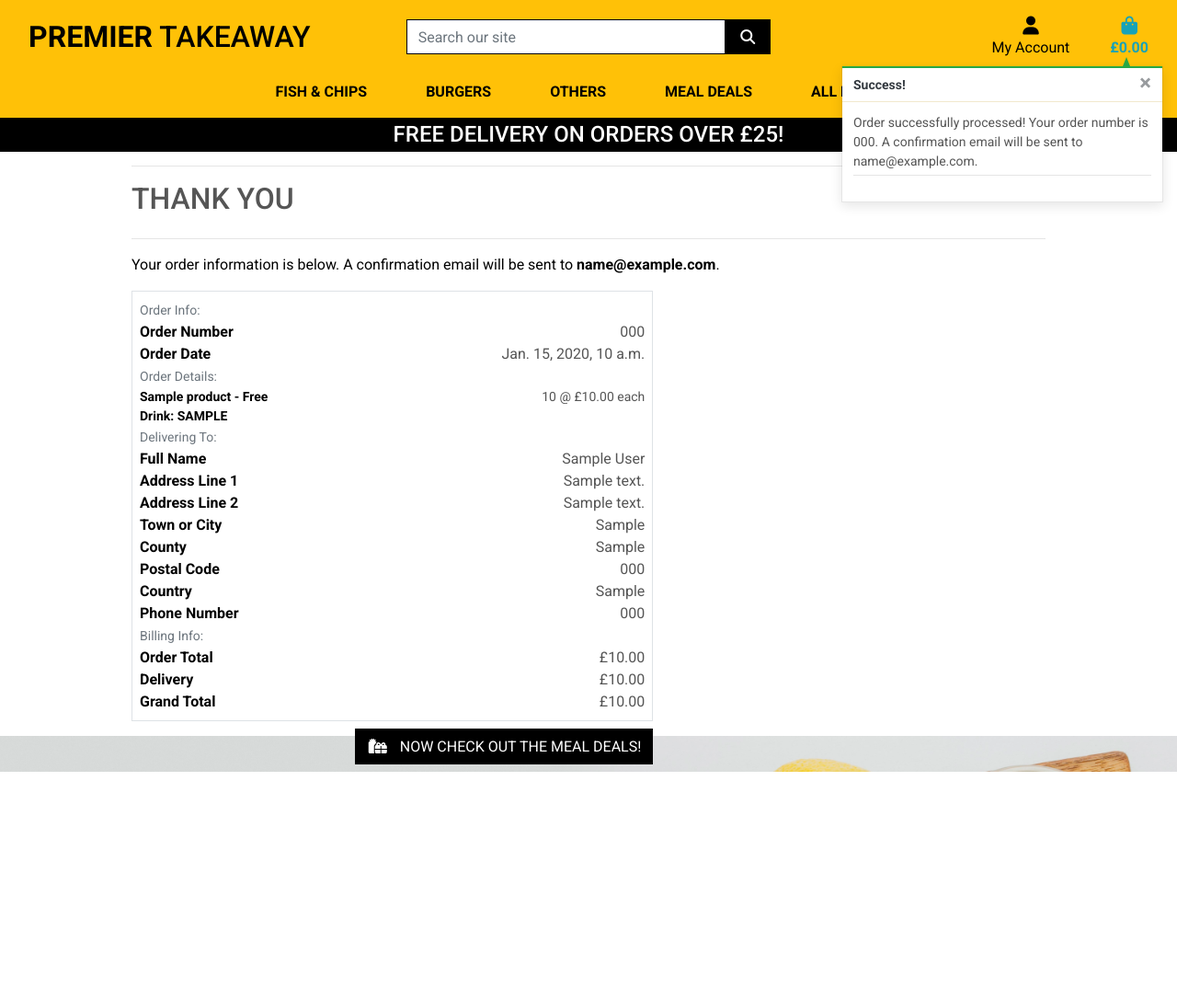
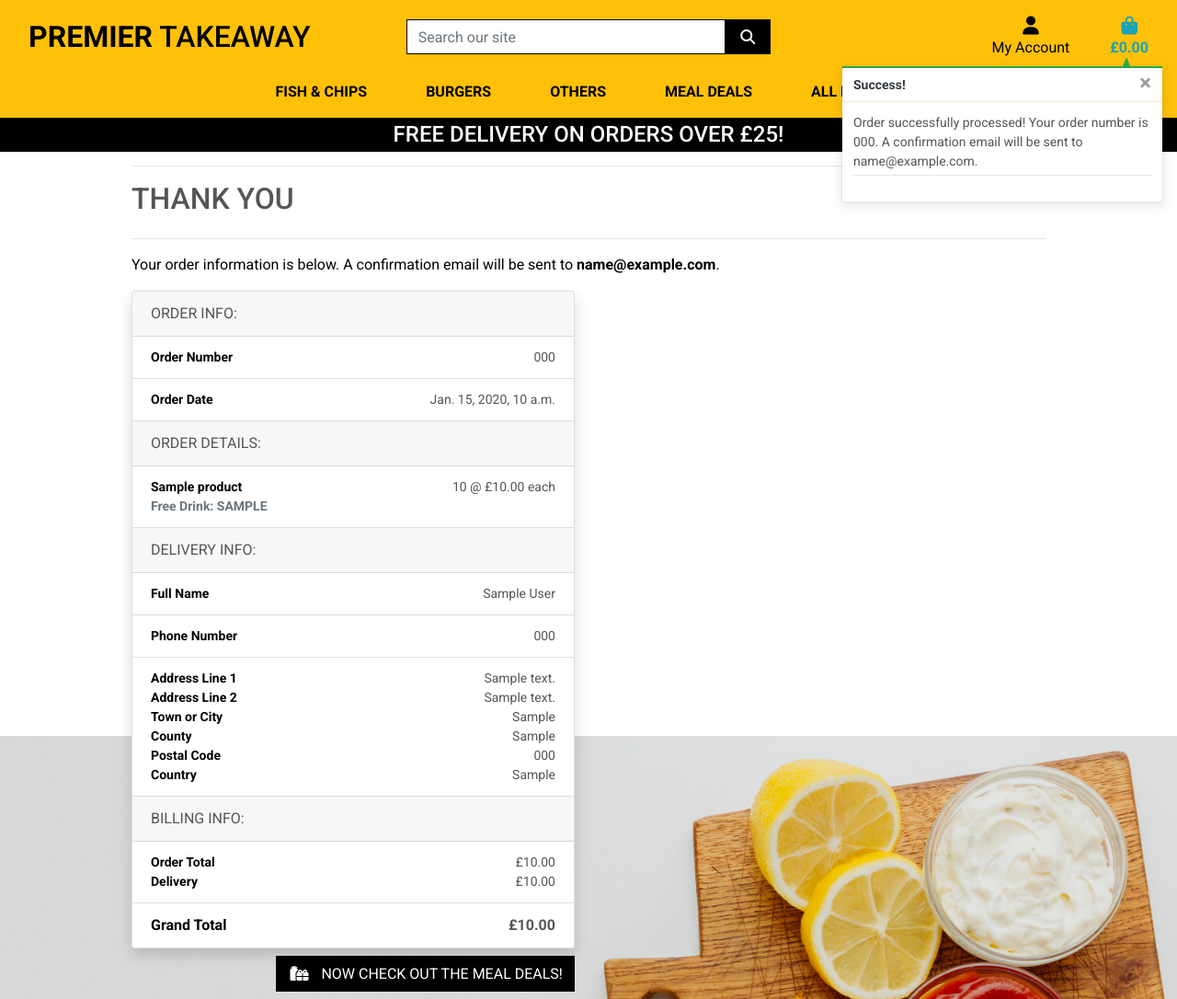
Before and after one commit to ayhanuzumcu/Milestone-Project-4, a Django app: page /checkout/checkout_success/000 in a window 1280 px wide. Shown: the whole page at 92% size. Before the commit the page ends 839 px from the top, so only its background shows below. Run offline with Django 3.2, Linux system fonts and the light colour scheme; tables that the repository leaves empty hold one stand-in row (values such as "Sample post"); some libraries are stand-ins or nearby versions.

Commit message:
update order summary card on checkout success page

```diff
--- a/checkout/static/checkout/js/stripe_elements.js
+++ b/checkout/static/checkout/js/stripe_elements.js
@@ -12,7 +12,7 @@ var elements = stripe.elements();
 var style = {
     base: {
         color: '#000',
-        fontFamily: '"Helvetica Neue", Helvetica, sans-serif',
+        fontFamily: '"Roboto", Arial, sans-serif',
         fontSmoothing: 'antialiased',
         fontSize: '16px',
         '::placeholder': {
--- a/checkout/templates/checkout/checkout.html
+++ b/checkout/templates/checkout/checkout.html
@@ -118,7 +118,7 @@
 							<span class="icon">
 								<i class="fas fa-chevron-left"></i>
 							</span>
-							<span class="font-weight-bold">Adjust Bag</span>
+							<span class="font-weight-bold">Edit Basket</span>
 						</a>
 						<button id="submit-button" class="btn btn-black rounded-0">
 							<span class="font-weight-bold">Complete Order</span>
@@ -130,7 +130,7 @@
 							<span class="icon">
 								<i class="fas fa-exclamation-circle"></i>
 							</span>
-							<span>Your card will be charged <strong>${{ grand_total|floatformat:2 }}</strong></span>
+							<span>Your card will be charged <strong>£{{ grand_total|floatformat:2 }}</strong></span>
 						</p>
 					</div>
                 </form>
--- a/checkout/templates/checkout/checkout_success.html
+++ b/checkout/templates/checkout/checkout_success.html
@@ -27,172 +27,169 @@
     </div>
 
     <div class="row">
-        <div class="col-12 col-lg-7">
-            <div class="order-confirmation-wrapper p-2 border">
+        <div class="col-12 col-lg-6">
+            <div class="card shadow">
+                <div class="card-header">
+                    ORDER INFO:
+                </div>
+                <ul class="list-group list-group-flush">
+                    <li class="list-group-item">
                         <div class="row">
-                    <div class="col">
-                        <small class="text-muted">Order Info:</small>
+                            <div class="col-12 col-md-4">
+                                <p class="small mb-0 text-black font-weight-bold">Order Number</p>
+                            </div>
+                            <div class="col-12 col-md-8 text-md-right">
+                                <p class="small mb-0">{{ order.order_number }}</p>
                             </div>
                         </div>
-
+                    </li>
+                    <li class="list-group-item">
                         <div class="row">
                             <div class="col-12 col-md-4">
-                        <p class="mb-0 text-black font-weight-bold">Order Number</p>
+                                <p class="small mb-0 text-black font-weight-bold">Order Date</p>
                             </div>
                             <div class="col-12 col-md-8 text-md-right">
-                        <p class="mb-0">{{ order.order_number }}</p>
+                                <p class="small mb-0">{{ order.date }}</p>
                             </div>
                         </div>
-
+                    </li>
+                </ul>
+                <div class="card-header">
+                    ORDER DETAILS:
+                </div>
+                <ul class="list-group list-group-flush">
+                    {% for item in order.lineitems.all %}
+                    <li class="list-group-item">
                         <div class="row">
                             <div class="col-12 col-md-4">
-                        <p class="mb-0 text-black font-weight-bold">Order Date</p>
-                    </div>
-                    <div class="col-12 col-md-8 text-md-right">
-                        <p class="mb-0">{{ order.date }}</p>
-                    </div>
-                </div>
-
-                <div class="row">
-                    <div class="col">
-                        <small class="text-muted">Order Details:</small>
-                    </div>
-                </div>
-
-                {% for item in order.lineitems.all %}
-                <div class="row">
-                    <div class="col-12 col-md-4">
-                        <p class="small mb-0 text-black font-weight-bold">
-                            {{ item.product.name }}{% if item.free_drink %}
-                            - Free Drink: {{ item.free_drink|upper }}{% endif %}
-                        </p>
+                                <p class="small mb-0 text-black font-weight-bold">{{ item.product.name }}</p>
+                                <p class="small mb-0 text-muted font-weight-bold">{% if item.free_drink %}Free Drink:
+                                    {{ item.free_drink|upper }}{% endif %}</p>
                             </div>
                             <div class="col-12 col-md-8 text-md-right">
                                 <p class="small mb-0">{{ item.quantity }} @ £{{ item.product.price }} each</p>
                             </div>
                         </div>
+                    </li>
                     {% endfor %}
-
+                </ul>
+                <div class="card-header">
+                    DELIVERY INFO:
+                </div>
+                <ul class="list-group list-group-flush">
+                    <li class="list-group-item">
                         <div class="row">
-                    <div class="col">
-                        <small class="text-muted">Delivering To:</small>
+                            <div class="col-12 col-md-4">
+                                <p class="small mb-0 text-black font-weight-bold">Full Name</p>
+                            </div>
+                            <div class="col-12 col-md-8 text-md-right">
+                                <p class="small mb-0">{{ order.full_name }}</p>
                             </div>
                         </div>
-
+                    </li>
+                    <li class="list-group-item">
                         <div class="row">
                             <div class="col-12 col-md-4">
-                        <p class="mb-0 text-black font-weight-bold">Full Name</p>
+                                <p class="small mb-0 text-black font-weight-bold">Phone Number</p>
                             </div>
                             <div class="col-12 col-md-8 text-md-right">
-                        <p class="mb-0">{{ order.full_name }}</p>
+                                <p class="small mb-0">{{ order.phone_number }}</p>
                             </div>
                         </div>
-
+                    </li>
+                    <li class="list-group-item">
                         <div class="row">
                             <div class="col-12 col-md-4">
-                        <p class="mb-0 text-black font-weight-bold">Address Line 1</p>
+                                <p class="small mb-0 text-black font-weight-bold">Address Line 1</p>
                             </div>
                             <div class="col-12 col-md-8 text-md-right">
-                        <p class="mb-0">{{ order.street_address1 }}</p>
+                                <p class="small mb-0">{{ order.street_address1 }}</p>
                             </div>
                         </div>
-
                         {% if order.street_address2 %}
                         <div class="row">
                             <div class="col-12 col-md-4">
-                        <p class="mb-0 text-black font-weight-bold">Address Line 2</p>
+                                <p class="small mb-0 text-black font-weight-bold">Address Line 2</p>
                             </div>
                             <div class="col-12 col-md-8 text-md-right">
-                        <p class="mb-0">{{ order.street_address1 }}</p>
+                                <p class="small mb-0">{{ order.street_address1 }}</p>
                             </div>
                         </div>
                         {% endif %}
-
-
                         <div class="row">
                             <div class="col-12 col-md-4">
-                        <p class="mb-0 text-black font-weight-bold">Town or City</p>
+                                <p class="small mb-0 text-black font-weight-bold">Town or City</p>
                             </div>
                             <div class="col-12 col-md-8 text-md-right">
-                        <p class="mb-0">{{ order.town_or_city }}</p>
+                                <p class="small mb-0">{{ order.town_or_city }}</p>
                             </div>
                         </div>
-
                         <div class="row">
                             <div class="col-12 col-md-4">
-                        <p class="mb-0 text-black font-weight-bold">County</p>
+                                <p class="small mb-0 text-black font-weight-bold">County</p>
                             </div>
                             <div class="col-12 col-md-8 text-md-right">
-                        <p class="mb-0">{{ order.county }}</p>
+                                <p class="small mb-0">{{ order.county }}</p>
                             </div>
                         </div>
-
                         <div class="row">
                             <div class="col-12 col-md-4">
-                        <p class="mb-0 text-black font-weight-bold">Postal Code</p>
+                                <p class="small mb-0 text-black font-weight-bold">Postal Code</p>
                             </div>
                             <div class="col-12 col-md-8 text-md-right">
-                        <p class="mb-0">{{ order.postcode }}</p>
+                                <p class="small mb-0">{{ order.postcode }}</p>
                             </div>
                         </div>
-
                         <div class="row">
                             <div class="col-12 col-md-4">
-                        <p class="mb-0 text-black font-weight-bold">Country</p>
+                                <p class="small mb-0 text-black font-weight-bold">Country</p>
                             </div>
                             <div class="col-12 col-md-8 text-md-right">
-                        <p class="mb-0">{{ order.country }}</p>
+                                <p class="small mb-0">{{ order.country }}</p>
                             </div>
                         </div>
-
+                    </li>
+                </ul>
+                <div class="card-header">
+                    BILLING INFO:
+                </div>
+                <ul class="list-group list-group-flush">
+                    <li class="list-group-item">
                         <div class="row">
                             <div class="col-12 col-md-4">
-                        <p class="mb-0 text-black font-weight-bold">Phone Number</p>
+                                <p class="small mb-0 text-black font-weight-bold">Order Total</p>
                             </div>
                             <div class="col-12 col-md-8 text-md-right">
-                        <p class="mb-0">{{ order.phone_number }}</p>
+                                <p class="small mb-0">£{{ order.order_total }}</p>
                             </div>
                         </div>
-
                         <div class="row">
-                    <div class="col">
-                        <small class="text-muted">Billing Info:</small>
+                            <div class="col-12 col-md-4">
+                                <p class="small mb-0 text-black font-weight-bold">Delivery</p>
+                            </div>
+                            <div class="col-12 col-md-8 text-md-right">
+                                <p class="small mb-0">£{{ order.delivery_cost }}</p>
                             </div>
                         </div>
-
-                <div class="row">
-                    <div class="col-12 col-md-4">
-                        <p class="mb-0 text-black font-weight-bold">Order Total</p>
-                    </div>
-                    <div class="col-12 col-md-8 text-md-right">
-                        <p class="mb-0">£{{ order.order_total }}</p>
-                    </div>
-                </div>
-
-                <div class="row">
-                    <div class="col-12 col-md-4">
-                        <p class="mb-0 text-black font-weight-bold">Delivery</p>
-                    </div>
-                    <div class="col-12 col-md-8 text-md-right">
-                        <p class="mb-0">£{{ order.delivery_cost }}</p>
-                    </div>
-                </div>
-
+                    </li>
+                    <li class="list-group-item">
                         <div class="row">
                             <div class="col-12 col-md-4">
                                 <p class="mb-0 text-black font-weight-bold">Grand Total</p>
                             </div>
                             <div class="col-12 col-md-8 text-md-right">
-                        <p class="mb-0">£{{ order.grand_total }}</p>
+                                <p class="mb-0"><strong>£{{ order.grand_total }}</strong></p>
                             </div>
                         </div>
+                    </li>
+                </ul>
             </div>
         </div>
     </div>
 
 
     <div class="row">
-        <div class="col-12 col-lg-7 text-right">
+        <div class="col-12 col-lg-6 text-right">
             <a href="{% url 'products' %}?category=burgermeals,fishmeals,kidsmeals"
                 class="btn btn-black rounded-0 my-2">
                 <span class="icon mr-2">
--- a/templates/base.html
+++ b/templates/base.html
@@ -89,7 +89,7 @@
                                 <div><i class="fas fa-shopping-bag fa-lg"></i></div>
                                 <p class="my-0">
                                     {% if total %}
-                                    £{{ grand_total|floatformat:2 }}
+                                    £{{ total|floatformat:2 }}
                                     {% else %}
                                     £0.00
                                     {% endif %}
--- a/templates/includes/mobile-top-header.html
+++ b/templates/includes/mobile-top-header.html
@@ -46,10 +46,10 @@
           <div class="text-center">
               <div><i class="fas fa-shopping-bag fa-lg"></i></div>
               <p class="my-0">
-                  {% if grand_total %}
-                      ${{ grand_total|floatformat:2 }}
+                  {% if total %}
+                      £{{ total|floatformat:2 }}
                   {% else %}
-                      $0.00
+                      £0.00
                   {% endif %}
               </p>
           </div>
```
Also changed, not shown: checkout/webhook_handler.py (+16 -0 lines). Lines whose indentation alone changed are shown as unchanged.
